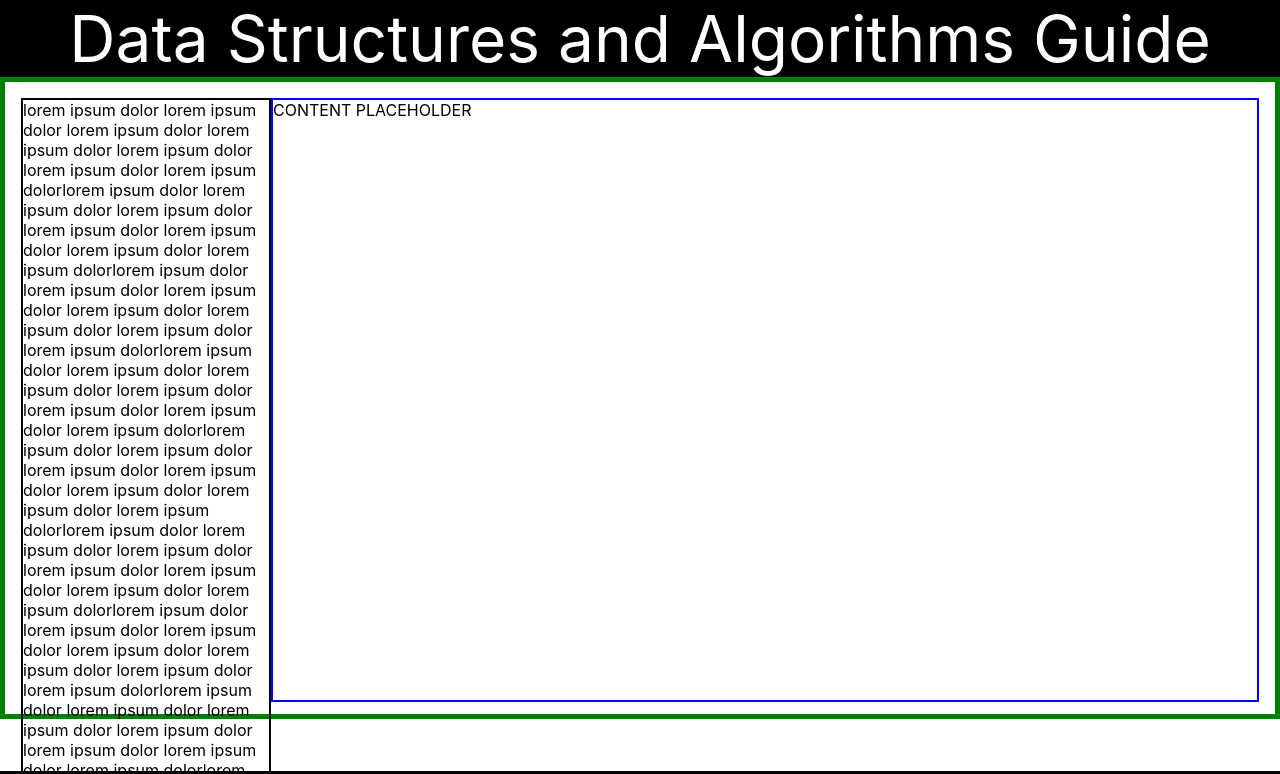
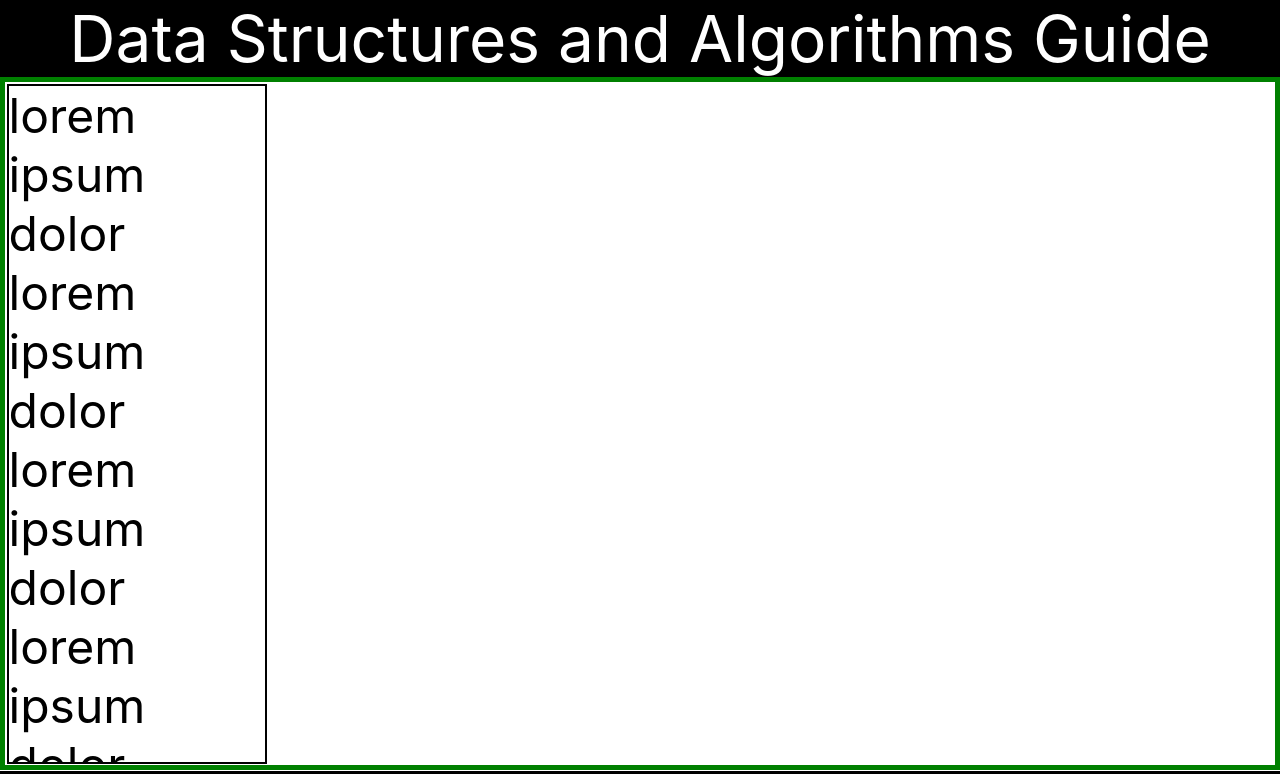
Before and after one commit to miltonhuynh/DSA-guide, a React (Create React App) app in the folder app/: page / in a window 1280 px wide. Shown: the top 774 px of the page. Built offline with nearby package versions, Linux system fonts and the light colour scheme; the HTML template or start-up script is replaced by a standard one.

Commit message:
Added scrollable side bar

```diff
--- a/app/src/App.css
+++ b/app/src/App.css
@@ -1,3 +1,7 @@
+body,html {
+  height: 100%;
+}
+
 #header {
   background-color: black;
   color: white;
@@ -9,17 +13,16 @@
 #Page_container {
   display: flex;
   flex-direction: row;
-  height: 75vh;
+  max-height: 85vh;
   border: 5px solid green;
-  padding: 1rem;
+  padding: 0.1rem;
 }
 
 #Navigator {
   width: 20vw;
   border: 2px solid black;
-  height: 150vh;
-  overflow: scroll;
-  min-width: 200px;
+  overflow-y: scroll;
+  font-size: 3rem;
 }
 
 #Content {
--- a/app/src/Components/Content.js
+++ b/app/src/Components/Content.js
@@ -4,6 +4,8 @@ export default function Content() {
   return (
     <div id="Content">
         CONTENT PLACEHOLDER
+
+        https://codepen.io/anon/pen/JJRrjG
     </div>
   )
 }
--- a/app/src/Components/Page.js
+++ b/app/src/Components/Page.js
@@ -6,7 +6,7 @@ export default function Page() {
   return (
     <div id="Page_container">
         <Nav/>
-        <Content/>
+        {/*<Content/>*/}
     </div>
   )
 }
```
